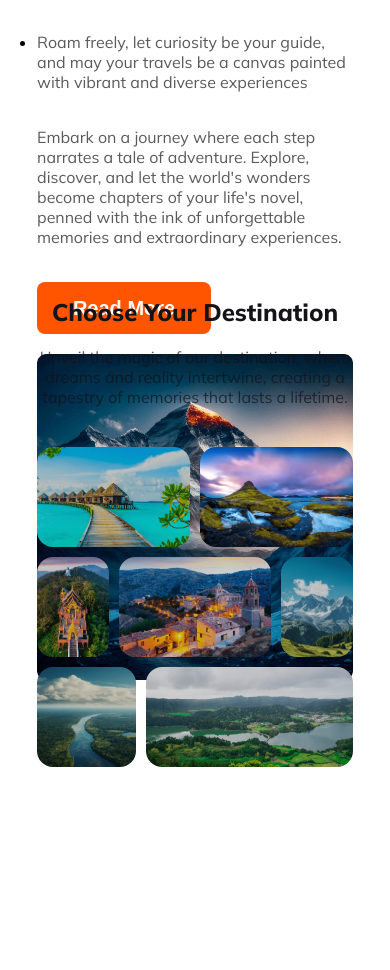
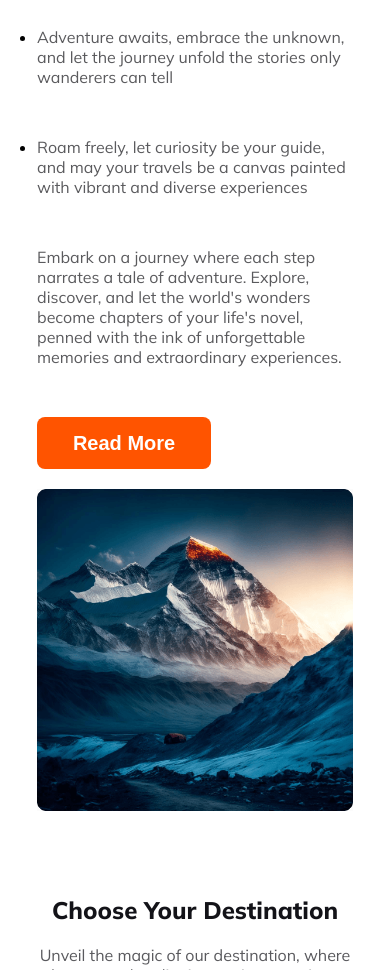
Before and after one commit to Hossain5990/my-second-assignment, a plain HTML site: page index.html in a window 390 px wide. Shown: the part 1030-2000 px from the top of the page. Before the commit the page ends 1897 px from the top, so only its background shows below. Drawn offline with Linux system fonts and the light colour scheme.

Commit message:
destination end

```diff
--- a/styles/travel.css
+++ b/styles/travel.css
@@ -173,8 +173,7 @@ span {
 /* popular section start */
 .popular {
     width: 81%;
-    height: 550px;
-    margin: 50px auto;
+    margin: 80px auto;
 
 }
 
@@ -191,12 +190,11 @@ span {
 
 }
 
-
 .popular h2 {
     color: #131318;
     font-size: 2.5rem;
     font-weight: 800;
-    margin-bottom: 50px;
+    margin-bottom: 80px;
 
 }
 
@@ -205,7 +203,7 @@ span {
     font-size: 1rem;
     font-weight: 400;
     margin-top: 0;
-    margin-bottom: 35px;
+    margin-bottom: 50px;
 
 
 }
@@ -259,7 +257,7 @@ span {
 
 .destination {
     width: 81%;
-    margin: 100px auto;
+    margin: 80px auto;
 }
 
 
@@ -353,9 +351,9 @@ span {
     .destination h2{
         font-size: 1.5rem;
     }
-    .img-container{
-       display:grid;
-
+    .img-container {
+      display: block;
     }
 
+
 }
```
Also changed, not shown: index.html (+5 -14 lines).
